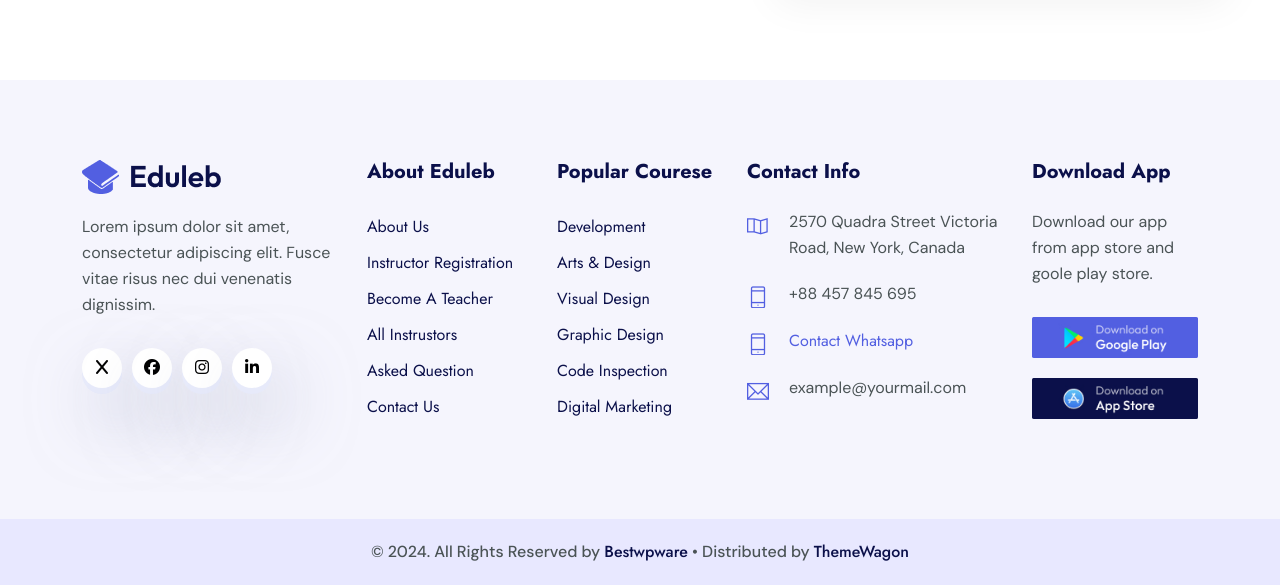
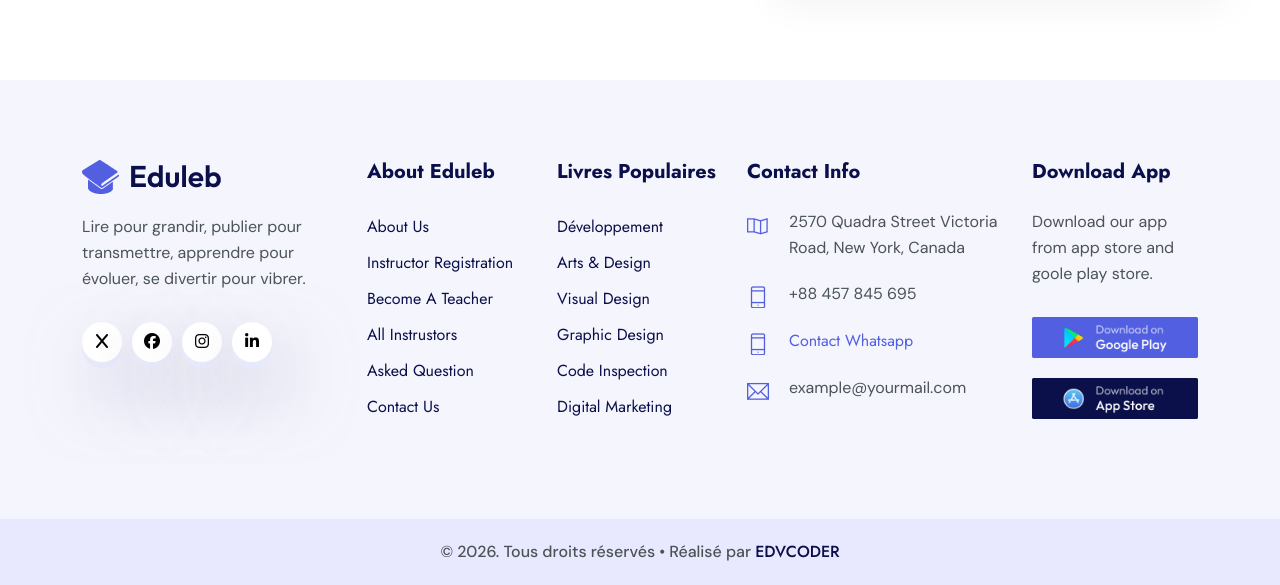
Before and after one commit to Christopher70-ux/premiergittuto, a PHP site: page /ajoutlivres.php in a window 1280 px wide. Shown: the part 1528-2113 px from the top of the page. Run offline with PHP 8.4, Linux system fonts and the light colour scheme.

Commit message:
mise à jour du footer

```diff
--- a/layout/footer.php
+++ b/layout/footer.php
@@ -5,7 +5,7 @@
 					<div class="col-lg-3 col-sm-6 col-xs-12">
 						<div class="single_footer">
 							<a href="index.html"><img src="assets/img/logo.png" alt=""></a>
-							<p>Lorem ipsum dolor sit amet, consectetur adipiscing elit. Fusce vitae risus nec dui venenatis dignissim.</p>
+							<p>Lire pour grandir, publier pour transmettre, apprendre pour évoluer, se divertir pour vibrer.</p>
 							<div class="social_profile">
 								<ul>
 									<li><a class="f_facebook" href="#"><i class="fa-solid fa-x"></i></a></li>
@@ -31,9 +31,9 @@
 					</div><!--- END COL -->
 					<div class="col-lg-2 col-sm-6 col-xs-12">
 						<div class="single_footer">
-							<h4>Popular Courese</h4>
+							<h4>Livres Populaires</h4>
 							<ul>
-								<li><a href="#">Development</a></li>
+								<li><a href="#">Développement</a></li>
 								<li><a href="#">Arts & design</a></li>
 								<li><a href="#">Visual Design</a></li>
 								<li><a href="#">Graphic Design</a></li>
@@ -79,7 +79,7 @@
         <!-- START FOOTER COPYRIGHT -->
 		<div class="foot_copy">
 			<div class="footer_copyright">
-				<p>&copy; 2024. All Rights Reserved by <a href="https://bestwpware.com/">Bestwpware</a> • Distributed by <a href="https://themewagon.com">ThemeWagon</a></p>
+				<p>&copy; 2026. Tous droits réservés • Réalisé par <a href="https://edvcoder.org">EDVCODER</a></p>
 			</div>
 		</div>
 		<!-- END FOOTER COPYRIGHT -->
```
